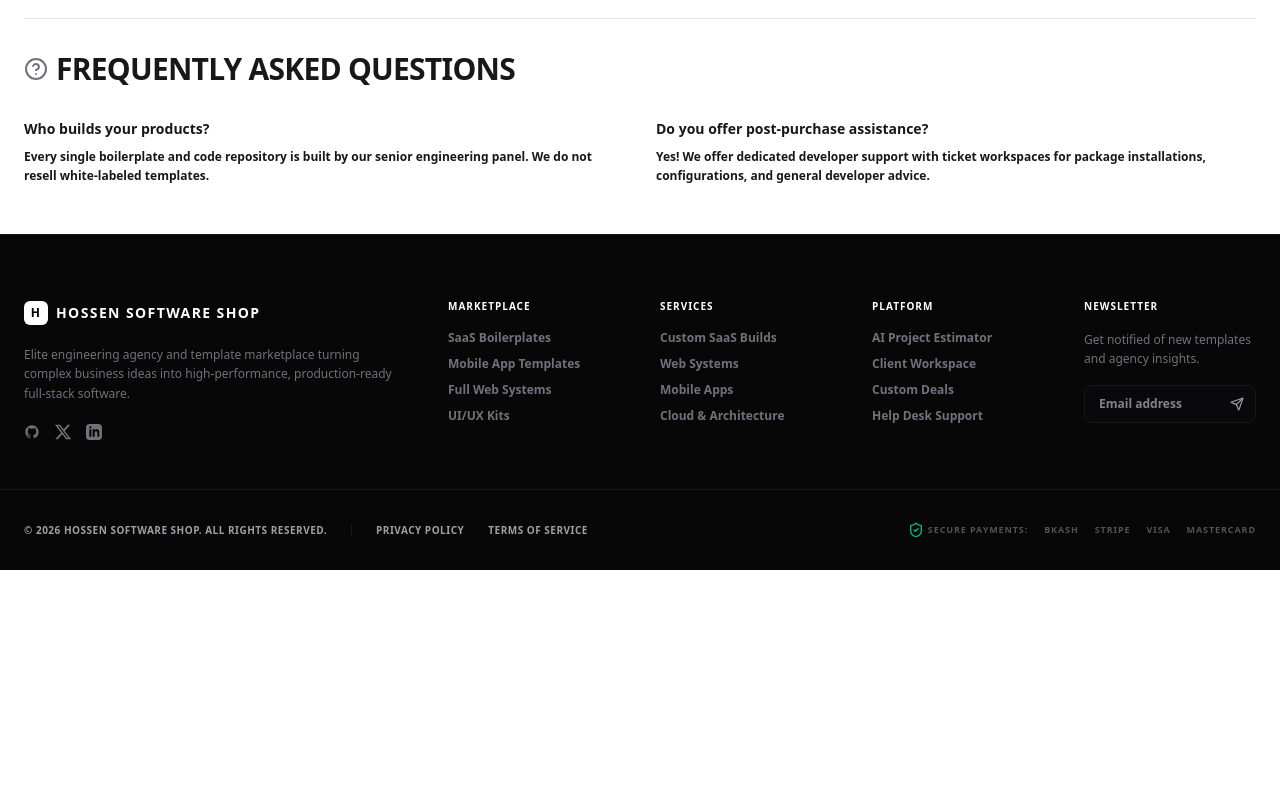
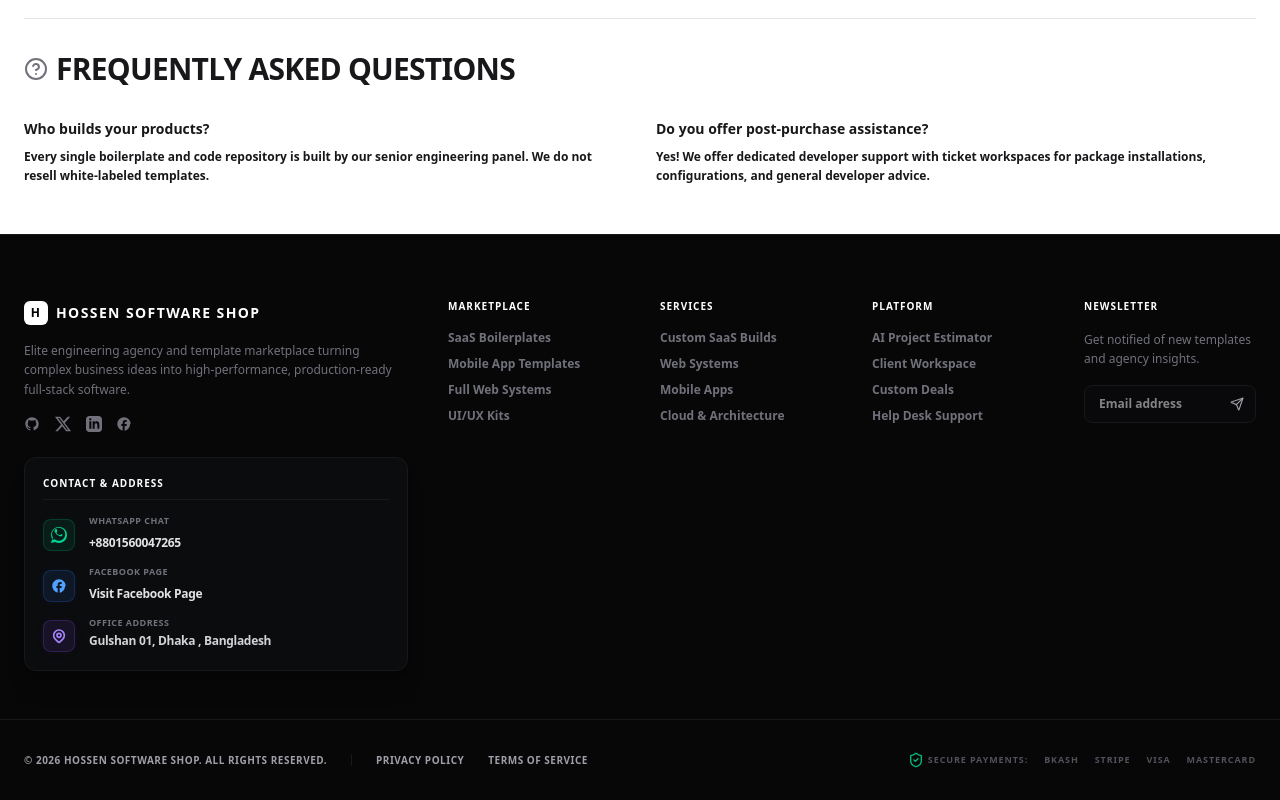
Before and after one commit to zubaerisla-create/hossen-shop-software, a Next.js app: page /about in a window 1280 px wide. Shown: the part 1387-2187 px from the top of the page. Before the commit the page ends 1957 px from the top, so only its background shows below. Built offline with nearby package versions, Linux system fonts and the light colour scheme; no server answers.

Commit message:
updated-address

```diff
--- a/app/admin/page.tsx
+++ b/app/admin/page.tsx
@@ -54,6 +54,9 @@
     githubUrl: '',
     twitterUrl: '',
     linkedinUrl: '',
+    facebookUrl: '',
+    whatsapp: '',
+    address: '',
     copyright: '',
     marketplace: [],
     services: [],
@@ -66,6 +69,9 @@
     githubUrl: '',
     twitterUrl: '',
     linkedinUrl: '',
+    facebookUrl: '',
+    whatsapp: '',
+    address: '',
     copyright: '',
     marketplace: [],
     services: [],
@@ -359,6 +365,20 @@
                   <span className="font-mono text-zinc-550 break-all">{footerData.linkedinUrl || '-'}</span>
                 </div>
               </div>
+              <div className="grid grid-cols-2 gap-2 pt-1.5 border-t border-zinc-100 dark:border-zinc-900">
+                <div>
+                  <span className="text-zinc-450 block font-semibold text-[9px] uppercase tracking-wider">Facebook Page:</span>
+                  <span className="font-mono text-zinc-550 break-all">{footerData.facebookUrl || '-'}</span>
+                </div>
+                <div>
+                  <span className="text-zinc-450 block font-semibold text-[9px] uppercase tracking-wider">WhatsApp:</span>
+                  <span className="font-mono text-zinc-550 break-all">{footerData.whatsapp || '-'}</span>
+                </div>
+              </div>
+              <div className="pt-1.5 border-t border-zinc-100 dark:border-zinc-900">
+                <span className="text-zinc-450 block font-semibold text-[9px] uppercase tracking-wider">Office Address:</span>
+                <span className="font-bold text-zinc-850 dark:text-zinc-200">{footerData.address || '-'}</span>
+              </div>
               <div className="pt-2 border-t border-zinc-100 dark:border-zinc-900">
                 <span className="text-zinc-450 block font-semibold text-[9px] uppercase tracking-wider">Copyright Line:</span>
                 <span className="font-bold text-zinc-850 dark:text-zinc-200">{footerData.copyright}</span>
@@ -368,7 +388,7 @@
             <div className="grid grid-cols-3 gap-3 bg-white dark:bg-zinc-950 border border-zinc-200 dark:border-zinc-900 p-4 rounded">
               {['marketplace', 'services', 'platform'].map((key) => (
                 <div key={key} className="space-y-2">
-                  <span className="font-extrabold text-zinc-950 dark:text-white uppercase tracking-wider block border-b border-zinc-100 dark:border-zinc-900 pb-1.5 mb-2 capitalize text-[10px]">{key} Links</span>
+                  <span className="font-extrabold text-zinc-955 dark:text-white uppercase tracking-wider block border-b border-zinc-100 dark:border-zinc-900 pb-1.5 mb-2 capitalize text-[10px]">{key} Links</span>
                   <ul className="space-y-2 text-zinc-500 font-semibold">
                     {footerData[key] && footerData[key].map((item: any, idx: number) => (
                       <li key={idx} className="line-clamp-2">
@@ -412,6 +432,15 @@
                     className="w-full bg-zinc-50 dark:bg-zinc-900 border border-zinc-200 dark:border-zinc-800 text-zinc-950 dark:text-white rounded px-3 py-2 focus:outline-none focus:border-zinc-400 font-bold"
                   />
                 </div>
+                <div className="space-y-1">
+                  <label className="text-zinc-500 font-bold uppercase tracking-wider">Office Address</label>
+                  <input
+                    type="text"
+                    value={footerBuffer.address}
+                    onChange={(e) => updateFooterField('address', e.target.value)}
+                    className="w-full bg-zinc-50 dark:bg-zinc-900 border border-zinc-200 dark:border-zinc-800 text-zinc-950 dark:text-white rounded px-3 py-2 focus:outline-none focus:border-zinc-400 font-bold"
+                  />
+                </div>
                 <div className="grid grid-cols-3 gap-2">
                   <div className="space-y-1">
                     <label className="text-zinc-500 font-bold uppercase tracking-wider text-[9px]">GitHub URL</label>
@@ -437,6 +466,26 @@
                       type="text"
                       value={footerBuffer.linkedinUrl}
                       onChange={(e) => updateFooterField('linkedinUrl', e.target.value)}
+                      className="w-full bg-zinc-50 dark:bg-zinc-900 border border-zinc-200 dark:border-zinc-800 text-zinc-950 dark:text-white rounded px-2 py-1.5 focus:outline-none focus:border-zinc-400 font-mono text-[10px]"
+                    />
+                  </div>
+                </div>
+                <div className="grid grid-cols-2 gap-2">
+                  <div className="space-y-1">
+                    <label className="text-zinc-500 font-bold uppercase tracking-wider text-[9px]">Facebook Page URL</label>
+                    <input
+                      type="text"
+                      value={footerBuffer.facebookUrl}
+                      onChange={(e) => updateFooterField('facebookUrl', e.target.value)}
+                      className="w-full bg-zinc-50 dark:bg-zinc-900 border border-zinc-200 dark:border-zinc-800 text-zinc-950 dark:text-white rounded px-2 py-1.5 focus:outline-none focus:border-zinc-400 font-mono text-[10px]"
+                    />
+                  </div>
+                  <div className="space-y-1">
+                    <label className="text-zinc-500 font-bold uppercase tracking-wider text-[9px]">WhatsApp Number</label>
+                    <input
+                      type="text"
+                      value={footerBuffer.whatsapp}
+                      onChange={(e) => updateFooterField('whatsapp', e.target.value)}
                       className="w-full bg-zinc-50 dark:bg-zinc-900 border border-zinc-200 dark:border-zinc-800 text-zinc-950 dark:text-white rounded px-2 py-1.5 focus:outline-none focus:border-zinc-400 font-mono text-[10px]"
                     />
                   </div>
--- a/components/Footer.tsx
+++ b/components/Footer.tsx
@@ -16,6 +16,9 @@
   githubUrl: string;
   twitterUrl: string;
   linkedinUrl: string;
+  facebookUrl?: string;
+  whatsapp?: string;
+  address?: string;
   copyright: string;
   marketplace: FooterItem[];
   services: FooterItem[];
@@ -30,6 +33,9 @@
     githubUrl: "https://github.com",
     twitterUrl: "https://twitter.com",
     linkedinUrl: "https://linkedin.com",
+    facebookUrl: "https://www.facebook.com/share/1Jbp8cBFKk/",
+    whatsapp: "+8801560047265",
+    address: "Gulshan 01, Dhaka , Bangladesh",
     copyright: "Hossen Software Shop. All Rights Reserved.",
     marketplace: [
       { label: "SaaS Boilerplates", url: "/products" },
@@ -73,7 +79,8 @@
       <div className="max-w-[1400px] mx-auto px-6 grid grid-cols-1 md:grid-cols-12 gap-10 pb-12 border-b border-zinc-900">
 
         {/* Brand & Mission */}
-        <div className="md:col-span-4 space-y-5">
+        <div className="md:col-span-4 space-y-6">
+          <div className="space-y-4">
             <Link href="/" className="inline-flex items-center gap-2 text-white font-extrabold text-sm uppercase tracking-widest">
               <div className="w-6 h-6 bg-white dark:bg-white rounded-md flex items-center justify-center text-black font-black text-xs">
                 {data.brandName ? data.brandName.charAt(0) : 'H'}
@@ -85,26 +92,102 @@
             </p>
             <div className="flex items-center gap-3.5 text-zinc-500">
               {data.githubUrl && (
-              <a href={data.githubUrl} target="_blank" rel="noreferrer" className="hover:text-white transition-colors">
+                <a href={data.githubUrl} target="_blank" rel="noreferrer" className="hover:text-white transition-colors" title="GitHub">
                   <svg className="w-4 h-4" fill="currentColor" viewBox="0 0 24 24" aria-hidden="true">
                     <path fillRule="evenodd" d="M12 2C6.477 2 2 6.484 2 12.017c0 4.425 2.865 8.18 6.839 9.504.5.092.682-.217.682-.483 0-.237-.008-.868-.013-1.703-2.782.605-3.369-1.343-3.369-1.343-.454-1.158-1.11-1.466-1.11-1.466-.908-.62.069-.608.069-.608 1.003.07 1.531 1.032 1.531 1.032.892 1.53 2.341 1.088 2.91.832.092-.647.35-1.088.636-1.338-2.22-.253-4.555-1.113-4.555-4.951 0-1.093.39-1.988 1.029-2.688-.103-.253-.446-1.272.098-2.65 0 0 .84-.27 2.75 1.026A9.564 9.564 0 0112 6.844c.85.004 1.705.115 2.504.337 1.909-1.296 2.747-1.027 2.747-1.027.546 1.379.202 2.398.1 2.651.64.7 1.028 1.595 1.028 2.688 0 3.848-2.339 4.695-4.566 4.943.359.309.678.92.678 1.855 0 1.338-.012 2.419-.012 2.747 0 .268.18.58.688.482A10.019 10.019 0 0022 12.017C22 6.484 17.522 2 12 2z" clipRule="evenodd" />
                   </svg>
                 </a>
               )}
               {data.twitterUrl && (
-              <a href={data.twitterUrl} target="_blank" rel="noreferrer" className="hover:text-white transition-colors">
+                <a href={data.twitterUrl} target="_blank" rel="noreferrer" className="hover:text-white transition-colors" title="Twitter">
                   <svg className="w-4.5 h-4.5" fill="currentColor" viewBox="0 0 24 24" aria-hidden="true">
                     <path d="M18.244 2.25h3.308l-7.227 8.26 8.502 11.24H16.17l-5.214-6.817L4.99 21.75H1.68l7.73-8.835L1.254 2.25H8.08l4.713 6.231zm-1.161 17.52h1.833L7.084 4.126H5.117z" />
                   </svg>
                 </a>
               )}
               {data.linkedinUrl && (
-              <a href={data.linkedinUrl} target="_blank" rel="noreferrer" className="hover:text-white transition-colors">
+                <a href={data.linkedinUrl} target="_blank" rel="noreferrer" className="hover:text-white transition-colors" title="LinkedIn">
                   <svg className="w-4 h-4" fill="currentColor" viewBox="0 0 24 24" aria-hidden="true">
                     <path fillRule="evenodd" d="M19 0h-14c-2.761 0-5 2.239-5 5v14c0 2.761 2.239 5 5 5h14c2.762 0 5-2.239 5-5v-14c0-2.761-2.238-5-5-5zm-11 19h-3v-11h3v11zm-1.5-12.268c-.966 0-1.75-.779-1.75-1.75s.784-1.75 1.75-1.75 1.75.779 1.75 1.75-.784 1.75-1.75 1.75zm13.5 12.268h-3v-5.604c0-3.368-4-3.113-4 0v5.604h-3v-11h3v1.765c1.396-2.586 7-2.777 7 2.476v6.759z" clipRule="evenodd" />
                   </svg>
                 </a>
               )}
+              {data.facebookUrl && (
+                <a href={data.facebookUrl} target="_blank" rel="noreferrer" className="hover:text-white transition-colors" title="Facebook">
+                  <svg className="w-4 h-4" fill="currentColor" viewBox="0 0 24 24" aria-hidden="true">
+                    <path d="M22 12c0-5.52-4.48-10-10-10S2 6.48 2 12c0 4.84 3.44 8.87 8 9.8V15H8v-3h2V9.5C10 7.57 11.57 6 13.5 6H16v3h-2c-.55 0-1 .45-1 1v2h3v3h-3v6.95c4.56-.93 8-4.96 8-9.75z" />
+                  </svg>
+                </a>
+              )}
+            </div>
+          </div>
+
+          {/* Contact Details Widget - Eye catching, premium */}
+          <div className="bg-[#0b0c0e] border border-zinc-900 rounded-xl p-4.5 space-y-4 shadow-xl">
+            <span className="text-[10px] text-white font-extrabold uppercase tracking-widest block border-b border-zinc-900 pb-2">
+              Contact & Address
+            </span>
+
+            <div className="space-y-3.5">
+              {data.whatsapp && (
+                <a
+                  href={`https://wa.me/${data.whatsapp.replace(/[^0-9]/g, '')}`}
+                  target="_blank"
+                  rel="noreferrer"
+                  className="flex items-center gap-3.5 group cursor-pointer"
+                >
+                  <div className="w-8 h-8 rounded-lg bg-emerald-500/10 border border-emerald-500/20 flex items-center justify-center text-emerald-400 group-hover:bg-emerald-500/20 group-hover:border-emerald-500/35 transition-all duration-300 shadow-[0_0_10px_rgba(16,185,129,0.05)] group-hover:shadow-[0_0_15px_rgba(16,185,129,0.15)]">
+                    <svg className="w-4 h-4" fill="currentColor" viewBox="0 0 24 24" aria-hidden="true">
+                      <path d="M.057 24l1.687-6.163c-1.041-1.804-1.588-3.849-1.587-5.946C.06 5.348 5.397.01 12.008.01c3.202.001 6.212 1.246 8.477 3.513 2.266 2.268 3.507 5.28 3.505 8.484-.004 6.657-5.34 11.997-11.953 11.997-2.005-.001-3.973-.502-5.724-1.457L0 24zm6.59-4.846c1.6.95 3.188 1.449 4.825 1.451 5.436 0 9.86-4.37 9.864-9.799.002-2.63-1.023-5.101-2.885-6.965C16.528 2.01 14.069.99 11.443.99c-5.438 0-9.866 4.372-9.87 9.802 0 1.706.467 3.371 1.354 4.887l-.997 3.639 3.72-.984zm11.087-7.425c-.29-.145-1.72-.848-1.986-.944-.266-.096-.46-.145-.654.145-.193.29-.747.944-.916 1.137-.168.193-.337.217-.627.072-1.29-.646-2.18-.178-3.085-.97-1.123-.983-1.884-2.197-2.104-2.584-.22-.386-.023-.595.17-.738.175-.13.387-.458.58-.687.193-.228.258-.39.387-.651.129-.26.065-.487-.033-.681-.097-.193-.654-1.579-.896-2.16-.236-.569-.475-.491-.654-.5l-.558-.007c-.193 0-.507.072-.773.361-.266.29-1.014.99-1.014 2.415 0 1.425 1.038 2.802 1.182 2.995.145.193 2.043 3.12 4.949 4.373.69.298 1.23.476 1.65.61.693.22 1.325.19 1.824.115.556-.084 1.72-.702 1.962-1.381.242-.678.242-1.26.17-1.38-.073-.12-.266-.192-.556-.337z"/>
+                    </svg>
+                  </div>
+                  <div>
+                    <span className="text-[9px] uppercase tracking-wider text-zinc-500 block font-bold leading-none mb-1">WhatsApp Chat</span>
+                    <span className="text-zinc-200 group-hover:text-emerald-400 text-xs font-black tracking-tight transition-colors">
+                      {data.whatsapp}
+                    </span>
+                  </div>
+                </a>
+              )}
+
+              {data.facebookUrl && (
+                <a
+                  href={data.facebookUrl}
+                  target="_blank"
+                  rel="noreferrer"
+                  className="flex items-center gap-3.5 group cursor-pointer"
+                >
+                  <div className="w-8 h-8 rounded-lg bg-blue-500/10 border border-blue-500/20 flex items-center justify-center text-blue-400 group-hover:bg-blue-500/20 group-hover:border-blue-500/35 transition-all duration-300 shadow-[0_0_10px_rgba(59,130,246,0.05)] group-hover:shadow-[0_0_15px_rgba(59,130,246,0.15)]">
+                    <svg className="w-4 h-4" fill="currentColor" viewBox="0 0 24 24" aria-hidden="true">
+                      <path d="M22 12c0-5.52-4.48-10-10-10S2 6.48 2 12c0 4.84 3.44 8.87 8 9.8V15H8v-3h2V9.5C10 7.57 11.57 6 13.5 6H16v3h-2c-.55 0-1 .45-1 1v2h3v3h-3v6.95c4.56-.93 8-4.96 8-9.75z" />
+                    </svg>
+                  </div>
+                  <div>
+                    <span className="text-[9px] uppercase tracking-wider text-zinc-500 block font-bold leading-none mb-1">Facebook Page</span>
+                    <span className="text-zinc-200 group-hover:text-blue-400 text-xs font-black tracking-tight transition-colors">
+                      Visit Facebook Page
+                    </span>
+                  </div>
+                </a>
+              )}
+
+              {data.address && (
+                <div className="flex items-start gap-3.5 group">
+                  <div className="w-8 h-8 rounded-lg bg-violet-500/10 border border-violet-500/20 flex items-center justify-center text-violet-400 mt-0.5 shadow-[0_0_10px_rgba(139,92,246,0.05)]">
+                    <svg className="w-4 h-4" fill="none" stroke="currentColor" strokeWidth="2.5" viewBox="0 0 24 24">
+                      <path strokeLinecap="round" strokeLinejoin="round" d="M17.657 16.657L13.414 20.9a1.998 1.998 0 01-2.827 0l-4.244-4.243a8 8 0 1111.314 0z" />
+                      <path strokeLinecap="round" strokeLinejoin="round" d="M15 11a3 3 0 11-6 0 3 3 0 016 0z" />
+                    </svg>
+                  </div>
+                  <div>
+                    <span className="text-[9px] uppercase tracking-wider text-zinc-500 block font-bold leading-none mb-1">Office Address</span>
+                    <span className="text-zinc-300 text-xs font-bold leading-relaxed block tracking-tight">
+                      {data.address}
+                    </span>
+                  </div>
+                </div>
+              )}
+            </div>
           </div>
         </div>
 
```
Lines whose indentation alone changed are shown as unchanged.
